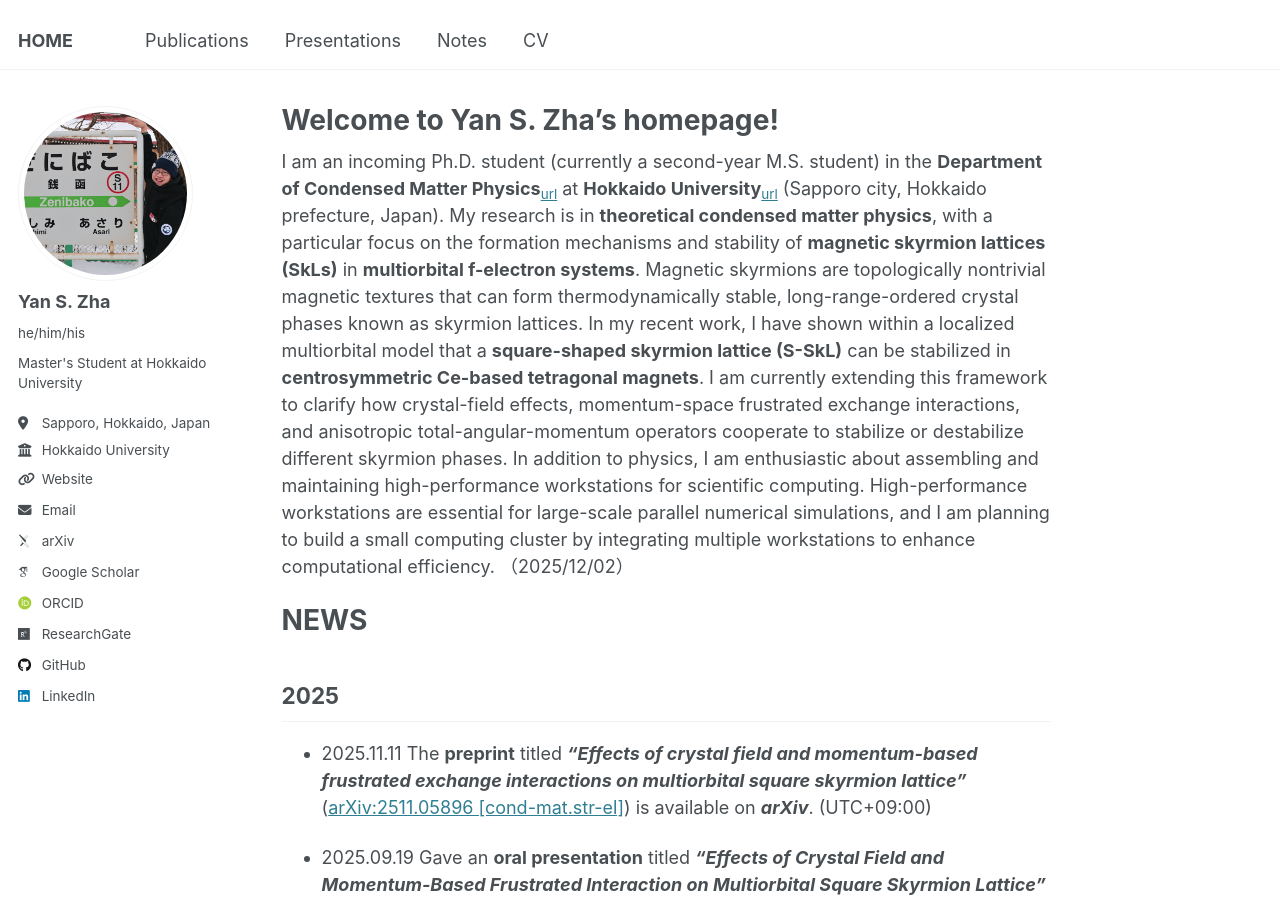
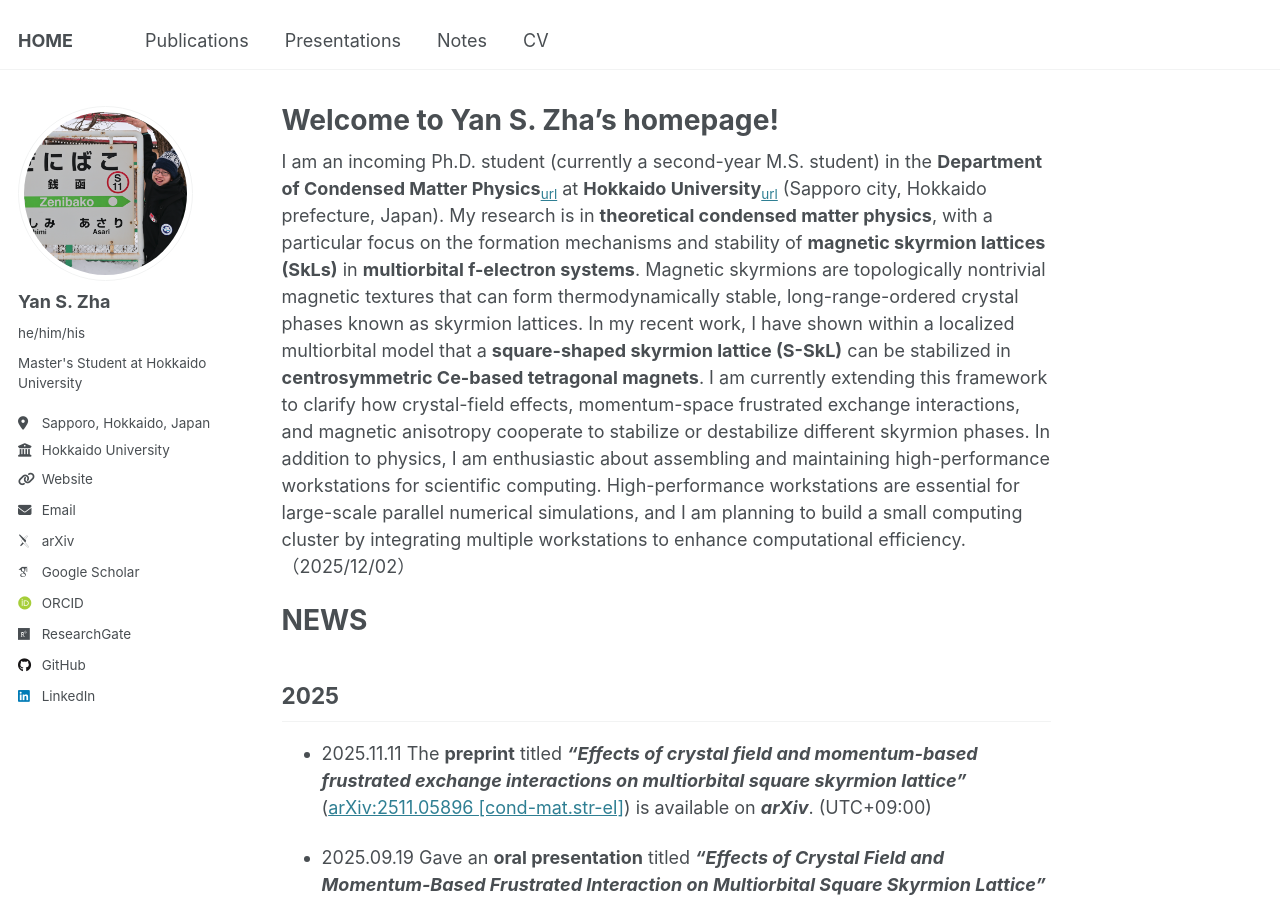
Before and after one commit to yzhacn/yzhacn.github.io, a Jekyll site: the page built from _pages/about.md, in a window 1280 px wide and 900 px high. Built offline with Jekyll 4.4.1, drawn with Linux system fonts in a browser that asks for light colours; some web fonts are replaced.

Commit message:
Update about.md

```diff
--- a/_pages/about.md
+++ b/_pages/about.md
@@ -10,7 +10,7 @@ I am an incoming Ph.D. student (currently a second-year M.S. student) in the **D
 My research is in **theoretical condensed matter physics**, with a particular focus on the formation mechanisms and stability of **magnetic skyrmion lattices (SkLs)** in **multiorbital f-electron systems**.
 Magnetic skyrmions are topologically nontrivial magnetic textures that can form thermodynamically stable, long-range-ordered crystal phases known as skyrmion lattices.
 In my recent work, I have shown within a localized multiorbital model that a **square-shaped skyrmion lattice (S-SkL)** can be stabilized in **centrosymmetric Ce-based tetragonal magnets**.
-I am currently extending this framework to clarify how crystal-field effects, momentum-space frustrated exchange interactions, and anisotropic total-angular-momentum operators cooperate to stabilize or destabilize different skyrmion phases.
+I am currently extending this framework to clarify how crystal-field effects, momentum-space frustrated exchange interactions, and magnetic anisotropy cooperate to stabilize or destabilize different skyrmion phases.
 In addition to physics, I am enthusiastic about assembling and maintaining high-performance workstations for scientific computing.
 High-performance workstations are essential for large-scale parallel numerical simulations, and I am planning to build a small computing cluster by integrating multiple workstations to enhance computational efficiency.
 （2025/12/02）
```
